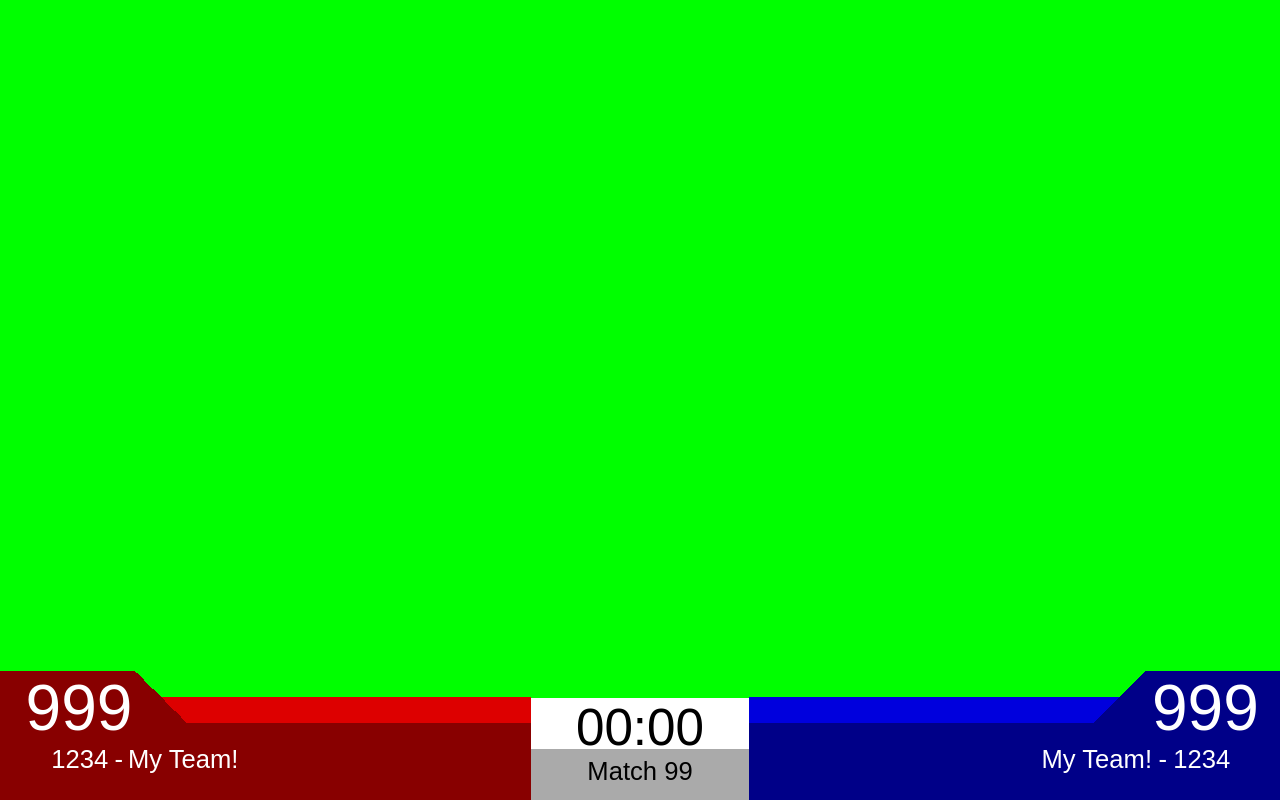
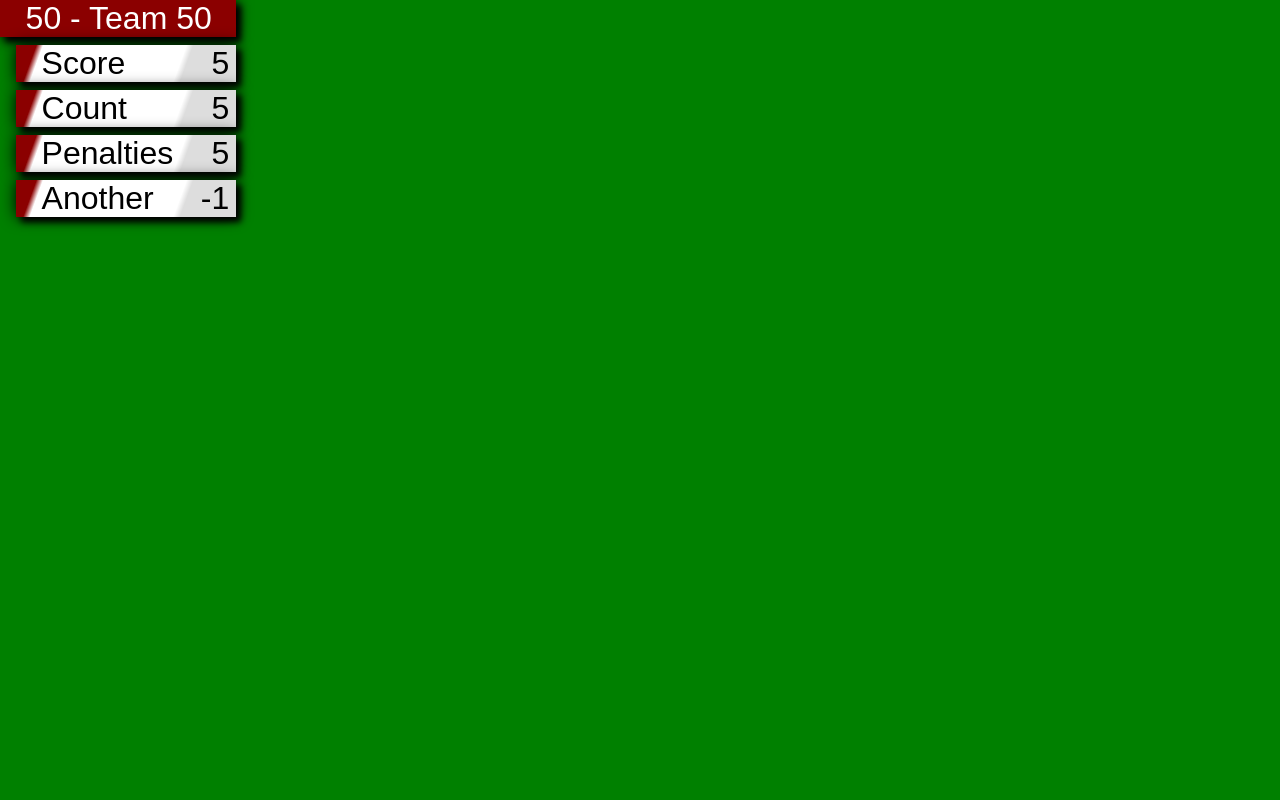
Before and after one commit to gregk27/GTMS, a website with bundled scripts: page static/game.html in a window 1280 px wide. Built offline with nearby package versions, Linux system fonts and the light colour scheme; no server answers.

Commit message:
Overhaul game page for floating single-team breakdown

```diff
--- a/static/css/game.css
+++ b/static/css/game.css
@@ -1,8 +1,55 @@
 @import url("/css/common.css");
 
 body {
-    background-color: lime;
+    background-color: green;
     height:100%;
+    font-size: 2em;
+}
+
+.teamScore {
+    width: fit-content;
+    display: flex;
+    flex-direction: column;
+}
+
+.scoreItem {
+    margin-left: 0.5em;
+    background-color: white;
+    color: black;
+    margin-bottom: 0.25em;
+    box-shadow: 5px 5px 0.2em black,
+                0px 0px 0.5em black;
+
+    background:
+        linear-gradient(110deg, darkred 0.6em, white 0.8em);
+}
+
+.scoreItem.teamName {
+    margin-left: 0;
+    background: darkred;
+    color:white;
+}
+
+.scoreItem.teamName .scoreName {
+    margin-right: 0.5em;
+}
+
+.scoreItem .scoreName {
+    margin-left: 0.8em;
+}
+
+.scoreItem .scoreValue {
+    background-color: #00000044;
+    padding-left: 0.75em;
+    padding-right: 0.2em;
+    display: inline-block;
+
+    float:right;
+    min-width: 1em;
+    text-align: right;
+
+    background:
+        linear-gradient(110deg, #00000000 0.4em, #00000022 0.6em);
 }
 
 #scoreboard {
--- a/static/game.html
+++ b/static/game.html
@@ -10,22 +10,26 @@
     <script type="module" src='/js/game.js'></script>
 </head>
 <body>
-    <section id="scoreboard">
-        <div id="red">
-            <div class="score">999</div>
-            <div class="teamNum">1234</div>
-            <div class="teamName">My Team!</div>
+    <div class="teamScore">
+        <div class="scoreItem teamName">
+            <span class="scoreName">50 - Team 50</span>
         </div>
-        <div id="middle">
-            <div id="time">00:00</div>
-            <div id="matchNum">Match 99</div>
+        <div class="scoreItem">
+            <span class="scoreName">Score</span>
+            <span class="scoreValue">5</span>
         </div>
-        <div id="blue">
-            <div class="score">999</div>
-            <div class="teamNum">1234</div>
-            <div class="teamName">My Team!</div>
+        <div class="scoreItem">
+            <span class="scoreName">Count</span>
+            <span class="scoreValue">5</span>
         </div>
-        <div id="review">Match Under Review</div>
-    </section>
+        <div class="scoreItem">
+            <span class="scoreName">Penalties</span>
+            <span class="scoreValue">5</span>
+        </div>
+        <div class="scoreItem">
+            <span class="scoreName">Another</span>
+            <span class="scoreValue">-1</span>
+        </div>
+    </div>
 </body>
 </html>
```
